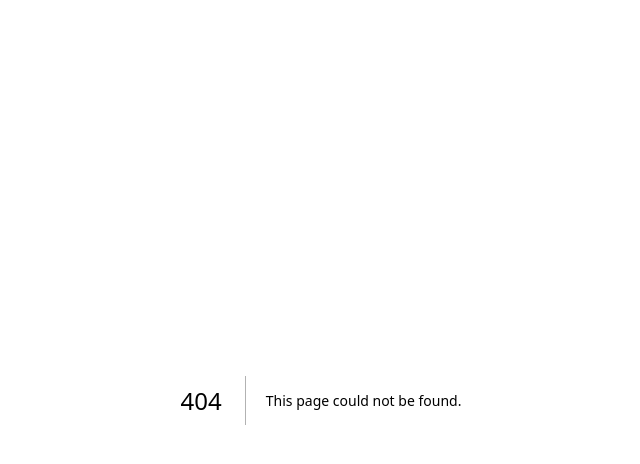
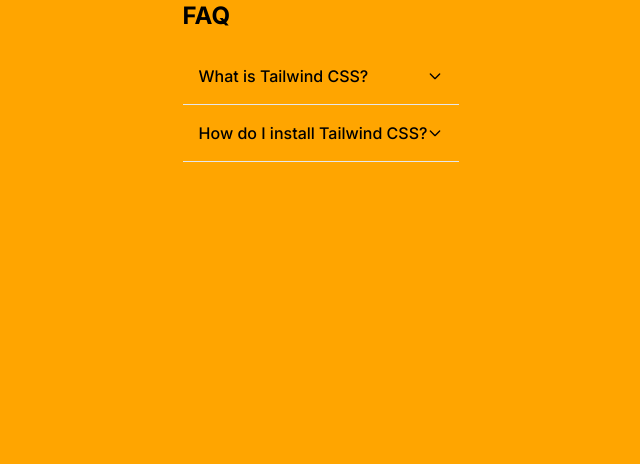
Before and after one commit to chris251190/cita, a Next.js app: page /faq in a window 1280 px wide. Before the commit this address had no page. Shown: the top 464 px of the page, without its empty margins (319-959 px from the left). Built offline with nearby package versions, Linux system fonts and the light colour scheme.

Commit message:
Update about page with additional information about veganism and animal rights

```diff
--- a/app/about/page.tsx
+++ b/app/about/page.tsx
@@ -14,7 +14,7 @@ const AboutPage = () => {
 
                 <p className="mb-4">Welcome to Cita - The easiest way to create and share appointments!</p>
                 <p className="mb-4">I am Christian, a passionate software developer from beautiful Hamburg with expertise in Java Spring and Next.js. I love building innovative and user-friendly applications that solve real-world problems while always learning something new.</p>
-                <p className="mb-4">When I&apos;m not coding I love to stand up paddle, play squash with friends or do some gaming on Switch/PC. Additionally I&apos;m a big anime fan &hearts; and try to raise more awareness about veganism. &#127793;&#128046;&#128055;&#128040;&#128031;</p>
+                <p className="mb-4">When I&apos;m not coding I love to stand up paddle, play squash with friends or do some gaming on Switch/PC. Additionally I&apos;m a big anime fan ❤️ and try to raise more awareness about veganism and animal rights. &#127793;&#128046;&#128055;&#128040;&#128031;</p>
                 <p className="mb-4">I created Cita to help people create and share appointments with their friends and family. I hope you enjoy using it!</p>
                 <p className="mb-4">Feel free to connect with me on social media:</p>
                 <div className="flex justify-center items-center">
--- /dev/null
+++ b/app/faq/page.tsx
@@ -0,0 +1,58 @@
+"use client";
+import React, { useState } from 'react';
+
+const FAQPage: React.FC = () => {
+    const [activeIndex, setActiveIndex] = useState<number | null>(null);
+
+    const faqData = [
+        {
+            question: 'What is Tailwind CSS?',
+            answer: 'Tailwind CSS is a utility-first CSS framework that allows you to rapidly build custom user interfaces.'
+        },
+        {
+            question: 'How do I install Tailwind CSS?',
+            answer: 'You can install Tailwind CSS via npm or yarn by running the appropriate command in your project directory.'
+        },
+        // Add more FAQ data here...
+    ];
+
+    const toggleAccordion = (index: number) => {
+        setActiveIndex(activeIndex === index ? null : index);
+    };
+
+    return (
+        <div className="max-w-lg mx-auto flex justify-center items-center">
+            <div>
+                <h1 className="text-2xl font-bold mb-4">FAQ</h1>
+                {faqData.map((faq, index) => (
+                    <div key={index} className="border-b">
+                        <button
+                            className="flex items-center justify-between w-full p-4 focus:outline-none"
+                            onClick={() => toggleAccordion(index)}
+                        >
+                            <span className="font-medium">{faq.question}</span>
+                            <svg
+                                className={`w-4 h-4 transition-transform ${
+                                    activeIndex === index ? 'transform rotate-180' : ''
+                                }`}
+                                viewBox="0 0 24 24"
+                                fill="none"
+                                stroke="currentColor"
+                                strokeWidth="2"
+                                strokeLinecap="round"
+                                strokeLinejoin="round"
+                            >
+                                <path d="M19 9l-7 7-7-7" />
+                            </svg>
+                        </button>
+                        {activeIndex === index && (
+                            <div className="p-4">{faq.answer}</div>
+                        )}
+                    </div>
+                ))}
+            </div>
+        </div>
+    );
+};
+
+export default FAQPage;
```
